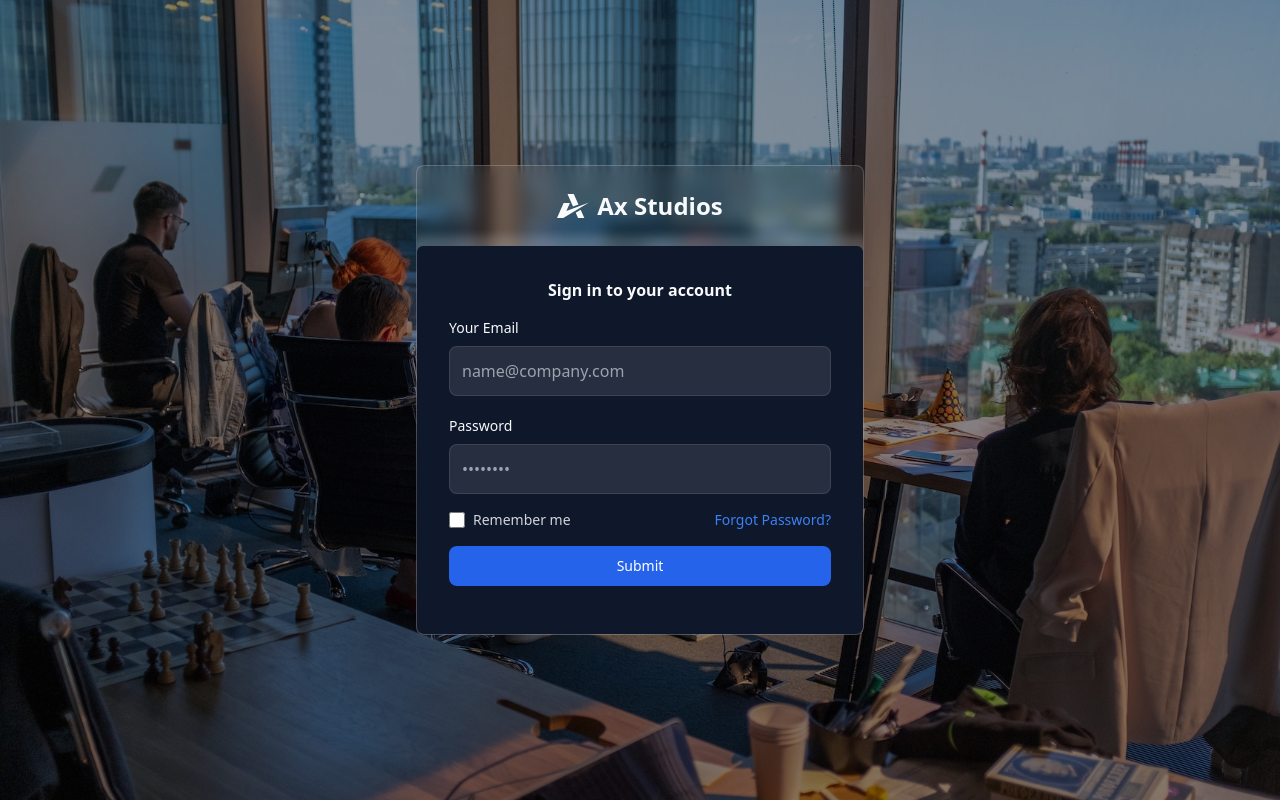
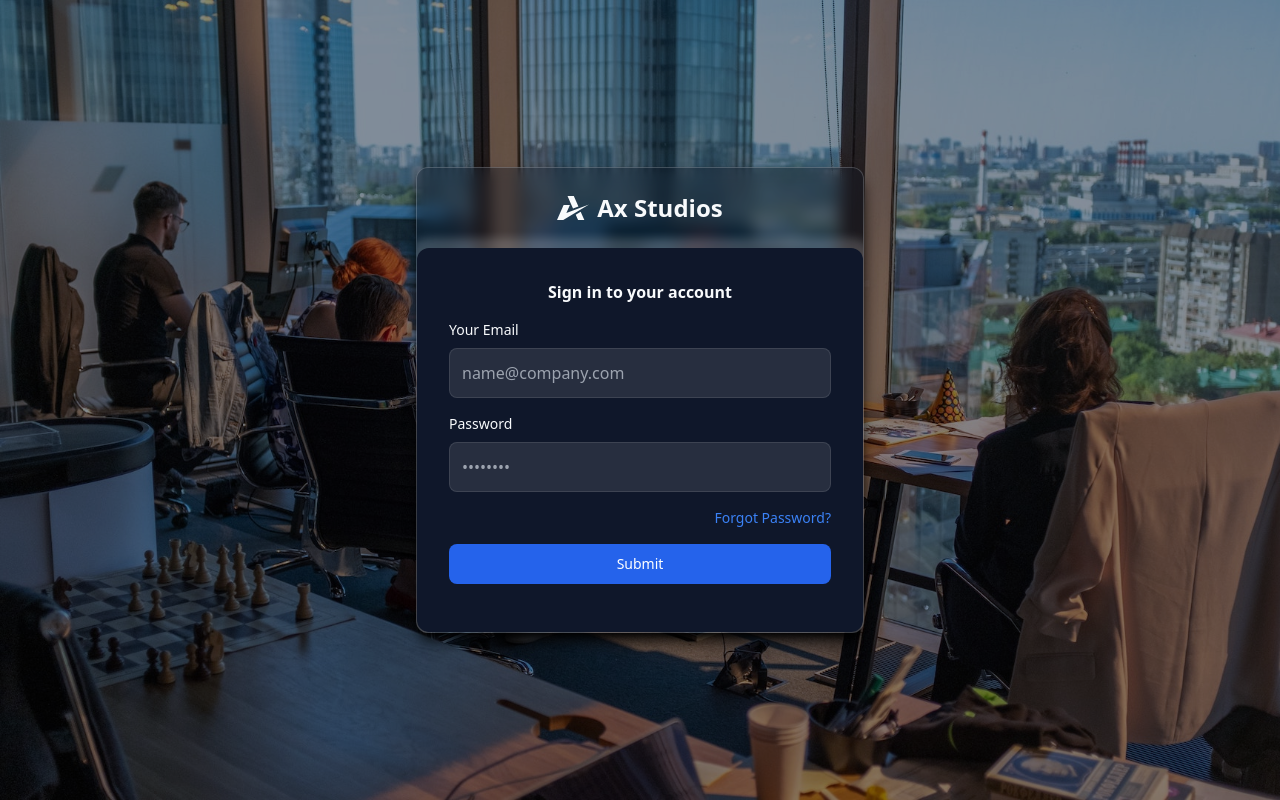
Before and after one commit to ax-studios/ax-lms-frontend, a Next.js app: page /auth/login in a window 1280 px wide. Built offline with nearby package versions, Linux system fonts and the light colour scheme.

Commit message:
added input state and reforted code

```diff
--- a/src/pages/auth/login.tsx
+++ b/src/pages/auth/login.tsx
@@ -1,11 +1,20 @@
-import { ReactElement } from 'react';
+import { NextPage } from 'next';
+import { ChangeEvent, ReactElement, useState } from 'react';
+import Input from '../../components/Input';
 import Logo from '../../core/components/logo';
 
-const login = (): ReactElement => {
+const Login: NextPage = (): ReactElement => {
+  const [formState, setFormState] = useState({
+    email: '',
+    password: '',
+  });
+  const handleChange = (e: ChangeEvent<HTMLInputElement>): void => {
+    setFormState({ ...formState, [e.target.name]: e.target.value });
+  };
   return (
     <div className="bg-blend-multiply bg-no-repeat bg-center bg-cover bg-[url(/login/background.jpg)] bg-opacity-60 bg-slate-700 text-slate-50">
       <div className="h-screen flex justify-center items-center py-8 p-6">
-        <div className="max-w-md w-full justify-center items-center flex-col flex mx-auto bg-slate-50/5 backdrop-blur rounded-lg border border-slate-50/20 overflow-hidden">
+        <div className="max-w-md w-full justify-center items-center flex-col flex mx-auto bg-slate-900/30 backdrop-blur rounded-xl border border-slate-50/20 overflow-hidden shadow-lg shadow-black">
           <a
             href="/s"
             className="font-semibold text-2xl items-center flex my-6 decoration-inherit"
@@ -16,58 +25,32 @@ const login = (): ReactElement => {
             Ax Studios
           </a>
 
-          <div className="bg-slate-900 max-w-md shadow-[0px_0px_10px_10px_#ffffff30] rounded-md w-full p-8">
+          <div className="bg-slate-900 max-w-md shadow-[0px_0px_10px_10px_#ffffff30] rounded-xl w-full p-8">
             <h1 className="font-bold text-center">Sign in to your account</h1>
             <form action="#" className="my-4">
-              <div>
-                <label
-                  htmlFor="email"
-                  className="text-slate font-medium text-sm block mb-2"
-                >
-                  Your Email
-                </label>
-                <input
-                  type="email"
-                  id="email"
-                  name="email"
-                  className="bg-slate-50/10 text-medium p-3 border border-slate-50/10 rounded-lg w-full block focus:ring-2 outline-none  focus:ring-blue-500 "
-                  placeholder="name@company.com"
+              <Input
+                displayName="Your Email"
+                id="email"
+                name="email"
+                type="email"
+                placeholder="name@company.com"
+                value={formState.email}
+                onChange={handleChange}
+                required
+              />
+              <div className="mt-4">
+                <Input
+                  displayName="Password"
+                  id="password"
+                  name="password"
+                  type="password"
+                  placeholder="••••••••"
+                  value={formState.password}
+                  onChange={handleChange}
                   required
                 />
               </div>
-              <div>
-                <label
-                  htmlFor="password"
-                  className="text-slate font-medium text-sm block mb-2 mt-5"
-                >
-                  Password
-                </label>
-                <input
-                  type="password"
-                  id="password"
-                  name="password"
-                  className="bg-slate-50/10 text-medium p-3 border border-slate-50/10 rounded-lg w-full block focus:ring-2 outline-none  focus:ring-blue-500 "
-                  placeholder="••••••••"
-                  required
-                />
-              </div>
-              <div className="my-4 justify-between items-center flex">
-                <div className="flex items-start">
-                  <div className="flex items-center h-5">
-                    <input
-                      id="remember"
-                      type="checkbox"
-                      className="w-4 h-4 rounded border  focus:ring-3 bg-gray-700 border-gray-600 focus:ring-blue-600 ring-offset-gray-800"
-                      required
-                    />
-                  </div>
-                  <label
-                    htmlFor="remember"
-                    className="ml-2 text-sm font-medium text-gray-300"
-                  >
-                    Remember me
-                  </label>
-                </div>
+              <div className="my-4 justify-end items-center flex">
                 <a
                   href="#"
                   className="hover:underline font-medium text-sm text-blue-500"
@@ -89,4 +72,4 @@ const login = (): ReactElement => {
   );
 };
 
-export default login;
+export default Login;
```
